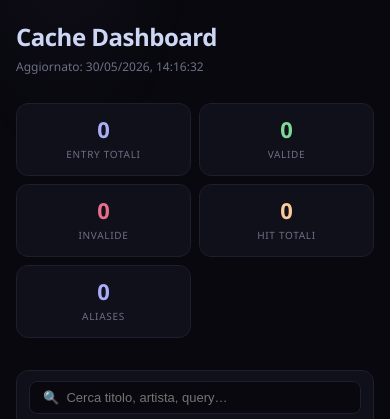
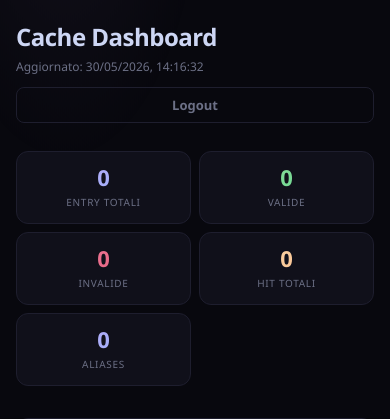
Before and after one commit to Sessionn/Pytonazz2026, a Flask app: template data/database/dashboard/templates/index.html in a window 390 px wide. Shown: the part 107-526 px from the top of the page. Run offline with Flask 3, Linux system fonts and the light colour scheme; the template is opened without the code that fills it, so the values that code supplies are empty.

Commit message:
Aggiunta pulsante logout in dashboard

```diff
--- a/data/database/dashboard/static/css/style.css
+++ b/data/database/dashboard/static/css/style.css
@@ -197,6 +197,12 @@ main { padding: 32px 36px; overflow-y: auto; }
 
 /* HEADER */
 .page-header { margin-bottom: 28px; }
+.page-header-top {
+  display: flex;
+  align-items: flex-start;
+  justify-content: space-between;
+  gap: 12px;
+}
 .page-header h1 {
   font-size: 24px;
   color: var(--text);
@@ -204,6 +210,13 @@ main { padding: 32px 36px; overflow-y: auto; }
   letter-spacing: -.5px;
 }
 .page-header p { color: var(--muted); font-size: 12px; margin-top: 5px; }
+.header-action {
+  text-decoration: none;
+  display: inline-flex;
+  align-items: center;
+  justify-content: center;
+  min-width: 92px;
+}
 
 /* STAT CARDS */
 .stats-grid {
@@ -709,6 +722,13 @@ tr:hover td:first-child { border-left: 2px solid var(--accent); }
   nav a { padding: 8px 10px; font-size: 12px; }
 
   main { padding: 20px 16px; }
+  .page-header-top {
+    flex-direction: column;
+    align-items: stretch;
+  }
+  .header-action {
+    width: 100%;
+  }
 
   .stats-grid {
     grid-template-columns: repeat(3, 1fr);
--- a/data/database/dashboard/templates/index.html
+++ b/data/database/dashboard/templates/index.html
@@ -35,8 +35,13 @@
 
   <main>
     <div class="page-header">
-      <h1>Cache Dashboard</h1>
-      <p id="gen-time"></p>
+      <div class="page-header-top">
+        <div>
+          <h1>Cache Dashboard</h1>
+          <p id="gen-time"></p>
+        </div>
+        <a href="{{ url_for('logout') }}" class="btn btn-ghost header-action">Logout</a>
+      </div>
     </div>
 
     <div class="stats-grid">
```
